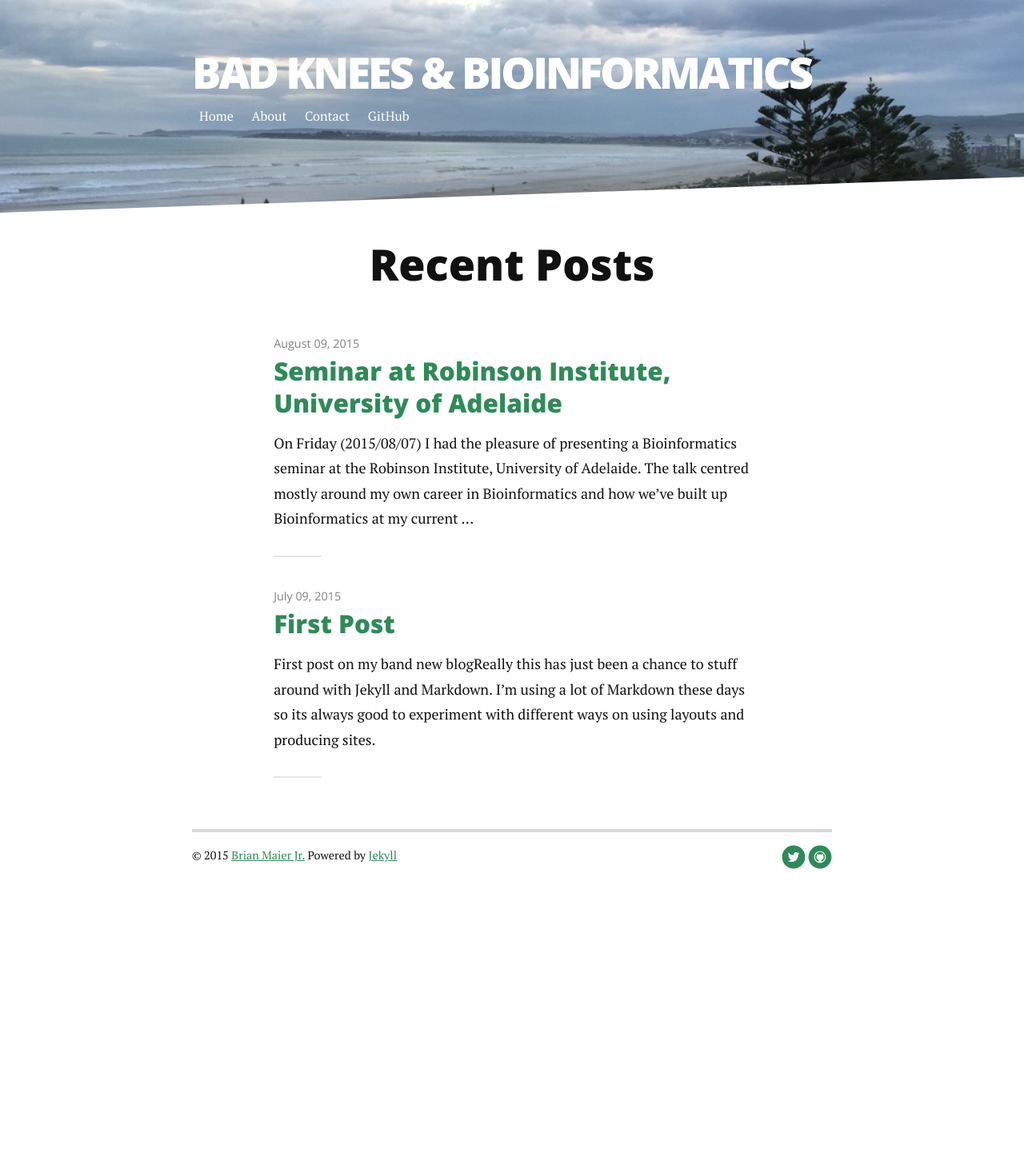
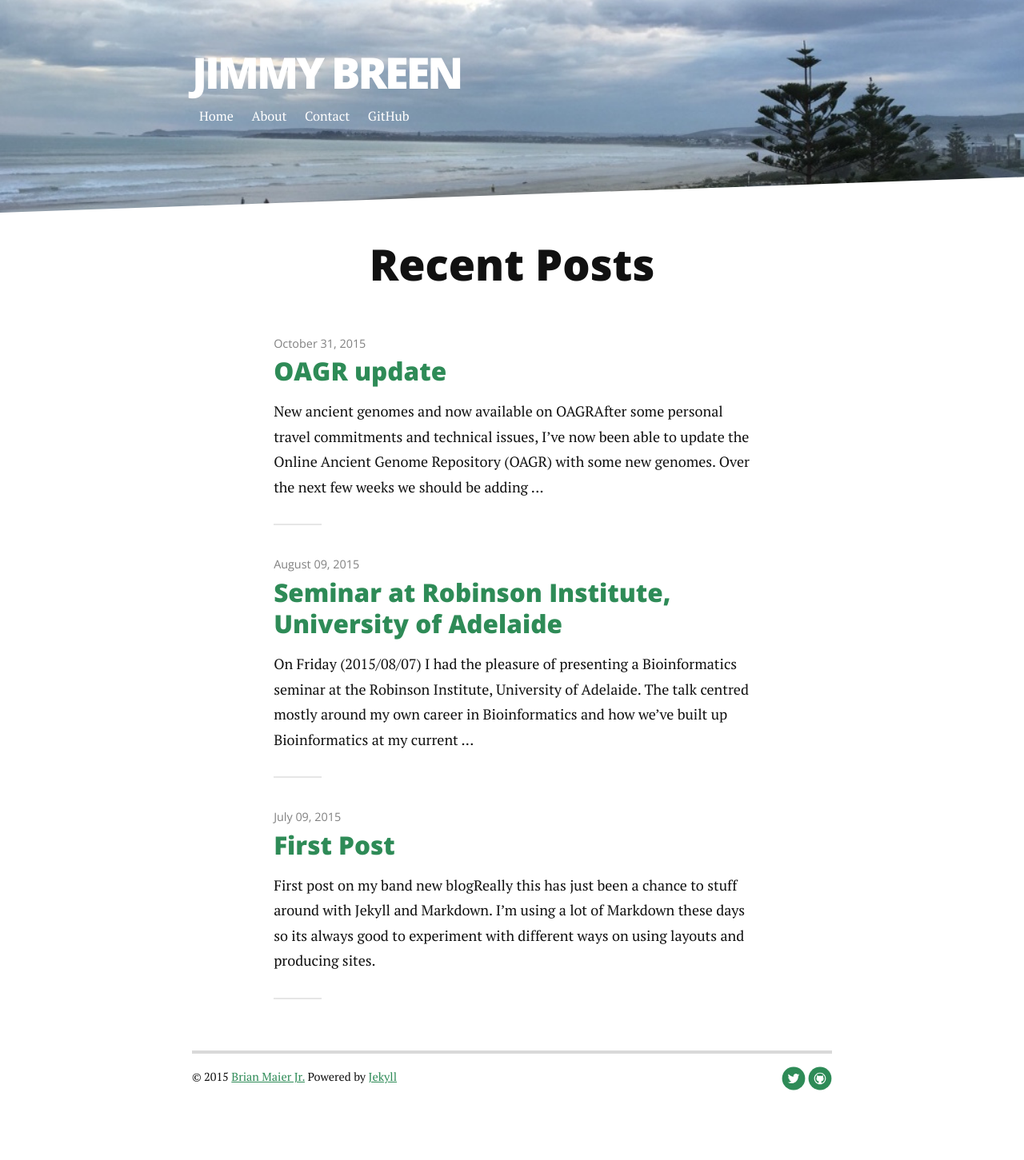
Before and after one commit to jimmybgammyknee/jimmybgammyknee.github.io, a Jekyll site: the page built from index.html, in a window 1280 px wide. Shown: the whole page at 80% size. Built offline with Jekyll 4.4.1, drawn with Linux system fonts in a browser that asks for light colours; nearby versions of some CDN libraries; Markdown is read by kramdown in place of the engine named in the settings; the list of posts is cut into pages by our own code; before the commit the page ends 1175 px from its top, so only the background shows below that.

Commit message:
new OAGR genome post and title edits

```diff
--- a/_config.yml
+++ b/_config.yml
@@ -1,5 +1,5 @@
-title: Bad Knees & Bioinformatics
-description: Personal page for Jimmy
+title: Jimmy Breen
+description: Personal blog & projects primarily based on Bioinformatics and data science
 
 url: https://jimmybgammyknee.github.io
 baseurl: ""
--- /dev/null
+++ b/_posts/2015-10-31-new-on-OAGR.markdown
@@ -0,0 +1,15 @@
+---
+layout: post
+title:  "OAGR update"
+date:   2015-10-31
+---
+
+<p class="intro"><span class="dropcap">N</span>ew ancient genomes and now available on OAGR</p>
+
+After some personal travel commitments and technical issues, I've now been able to update the <a href="https://www.oagr.org.au"> Online Ancient Genome Repository (OAGR)</a> with some new genomes. Over the next few weeks we should be adding a few more, as the ancient DNA community continues to publish some new ancient human and microbiome data.
+
+The brand new genome is a <a href="http://mbe.oxfordjournals.org/content/early/2015/09/02/molbev.msv181"> 7,400 year old Mediterranean Cardial individual (CB13) from Cova Bonica in Vallirana (Barcelona).</a> The genome was produced in a study led by Carles Lalueza-Fox's group at the <a href="http://www.ibe.upf-csic.es">Institute of Evolutionary Biology (CSIC-Universitat Pompeu Fabra)</a> Barcelona, Spain. As always you are now free to access all the raw, processed and analysed data by visiting the <a href="https://www.oagr.org.au/public_data"> study section of OAGR</a>
+
+We're still interested in getting more genomes in, so if you're an ancient DNA researcher and would like to have your genome in the repository,
+<a href="mailto:jimmy.breen@adelaide.edu.au">please contact me</a> or new ancient human genomics postdoc <a
+href="mailto:stephen.goodswen@adelaide.edu.au"> Stephen Goodswen</a>, who will be taking over administration of the site.
```
